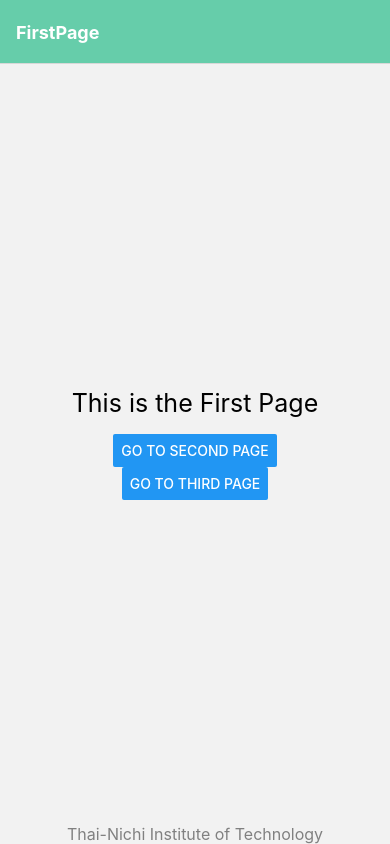
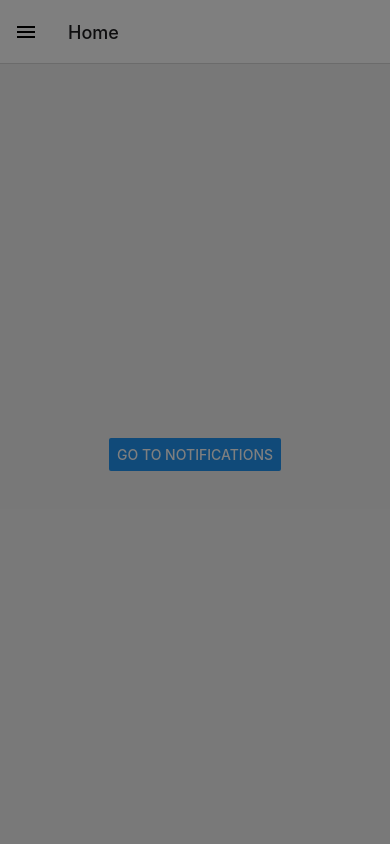
Before and after one commit to nonpawitJT/1913210033_ReactNative, a React Native app: screen /Home in a window 390 px wide. Built offline with nearby package versions, Linux system fonts and the light colour scheme.

Commit message:
iconHeaderButton-12/21/2022

```diff
--- a/App.js
+++ b/App.js
@@ -1,68 +1,30 @@
-import { View, Text, Button ,StyleSheet } from "react-native";
+import { View, Text, Button } from "react-native";
 import React from "react";
+
+import { createDrawerNavigator } from "@react-navigation/drawer";
 import { NavigationContainer } from "@react-navigation/native";
-import { createNativeStackNavigator } from "@react-navigation/native-stack";
-import HomeScreen from "./screens/HomeScreen";
-import AboutScreen from "./screens/AboutScreen";
-import HomePost from "./screens/HomePost";
-import CreatePost from "./screens/CreatePost";
-import FirstPage from "./pages/FirstPage";
-import SecondPage from "./pages/SecondPage";
-import ThirdPage from "./pages/ThirdPage";
 
-const Stack = createNativeStackNavigator();
+function HomeScreen() {
+  return (
+    <View
+      style={{ flex: 1, alignItems: "center", justifyContent: "center" }}>
+      <Button
+        title="Go To Notifications"
+      />
+    </View>
+  );
+}
+
+const Drawer = createDrawerNavigator();
 
 const App = () => {
   return (
     <NavigationContainer>
-      <Stack.Navigator
-       initialRouteName="Home"
-       screenOptions={{
-        headerStyle:{
-          backgroundColor :'#66cdaa'
-        },
-        headerTintColor:'#ffff',
-        headerTitleStyle:{
-          fontWeight:'bold'
-        }
-       }}
-      >
-        {/* <Stack.Screen name="Home" component={HomeScreen} />
-        <Stack.Screen name="About" component={AboutScreen} /> */}
-        {/* <Stack.Screen name="HomePost" component={HomePost} />
-        <Stack.Screen name="CreatePost" component={CreatePost} /> */}
-        <Stack.Screen name="FirstPage" component={FirstPage} />
-        <Stack.Screen name="SecondPage" component={SecondPage} />
-        <Stack.Screen name="ThirdPage" component={ThirdPage} />
-      </Stack.Navigator>
+      <Drawer.Navigator useLegacyImplementation>
+        <Drawer.Screen name="Home" component={HomeScreen} />
+      </Drawer.Navigator>
     </NavigationContainer>
   );
 };
 
 export default App;
-
-
-
-
-
-
-
-// function HomeScreen({ navigation }) {
-  // return (
-  //   <View style={{ flex: 1, alignItems: "center", justifyContent: "center" }}>
-  //     <Text>Home Screen</Text>
-      // <Button
-      //   title="About Me"
-      //   onPress={() => navigation.navigate("About")}
-      //   />
-  //   </View>
-  // );
-// }
-
-// function AboutScreen() {
-//   return (
-//     <View style={{ flex: 1, alignItems: "center", justifyContent: "center" }}>
-//       <Text>About Screen</Text>
-//     </View>
-//   );
-// }
--- a/package.json
+++ b/package.json
@@ -9,7 +9,9 @@
     "web": "expo start --web"
   },
   "dependencies": {
+    "@expo/vector-icons": "^13.0.0",
     "@expo/webpack-config": "^0.17.2",
+    "@react-navigation/drawer": "^6.5.6",
     "@react-navigation/native": "^6.1.1",
     "@react-navigation/native-stack": "^6.9.6",
     "expo": "~47.0.3",
@@ -20,7 +22,9 @@
     "react-native-safe-area-context": "4.4.1",
     "react-native-screens": "~3.18.0",
     "react-native-web": "~0.18.9",
-    "@expo/vector-icons": "^13.0.0"
+    "react-navigation-header-buttons": "^10.0.0",
+    "react-native-gesture-handler": "~2.8.0",
+    "react-native-reanimated": "~2.12.0"
   },
   "devDependencies": {
     "@babel/core": "^7.12.9"
--- a/screens/HomeScreen.js
+++ b/screens/HomeScreen.js
@@ -2,10 +2,41 @@ import { View, Text, Button } from "react-native";
 import React from "react";
 import { Ionicons, AntDesign } from "@expo/vector-icons";
 
+import {
+  HeaderButtons,
+  HeaderButton,
+  Item,
+  HiddenItem,
+  OverflowMenu,
+} from 'react-navigation-header-buttons';
+const IoniconsHeaderButton = (props) => (
+  // the `props` here come from <Item ... />
+  // you may access them and pass something else to `HeaderButton` if you like
+  <HeaderButton IconComponent={Ionicons} iconSize={30} color="white" {...props} />
+);
+
 const HomeScreen = ({ navigation }) => {
+
+  React.useEffect(() => {
+    // Use `setOptions` to update the button that we previously specified
+    // Now the button includes an `onPress` handler to update the count
+    navigation.setOptions({
+      headerLeft: () => (
+        <HeaderButtons HeaderButtonComponent={IoniconsHeaderButton}>
+          <Item title="menu" iconName="menu" onPress={() => alert('เมนูคำสั่ง')} />
+        </HeaderButtons>
+      ),
+      headerRight: () => (
+        <HeaderButtons HeaderButtonComponent={IoniconsHeaderButton}>
+          <Item title="person-add" iconName="person-add" onPress={() => alert('ลงทะเบียน')} />
+        </HeaderButtons>
+      ),
+    });
+  }, [navigation]);
+
   return (
     <View style={{ flex: 1, alignItems: "center", justifyContent: "center" }}>
-      <Ionicons name='home' size={30} color='#FF73BA'/>
+      <Ionicons name='home' size={30} color='#66cdaa'/>
       <Text>Home Screen</Text>
       <Button
         title="About Me"
```
Also changed, not shown: App_stack.js (added, +68 -0 lines), 1 other file (tests, documents, lock files or other folders).
